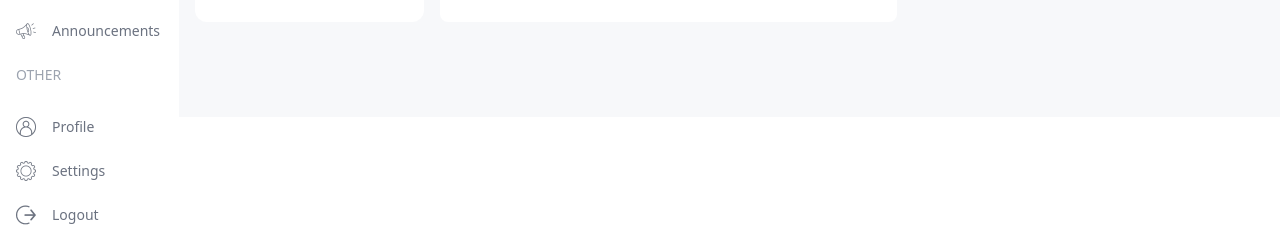
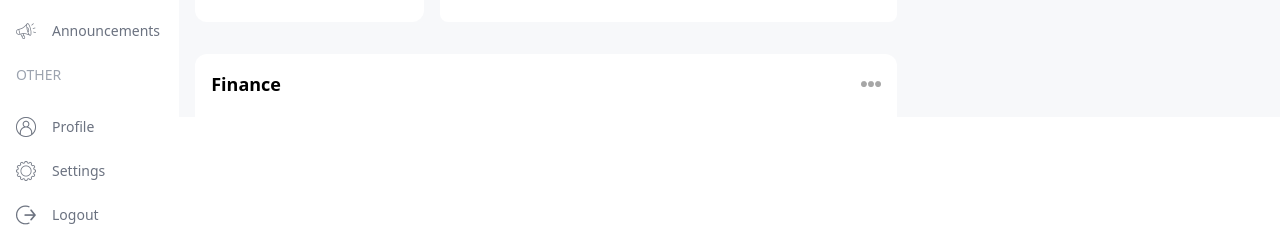
Before and after one commit to Bostudy26/SMD-UID, a Next.js app: page /admin in a window 1280 px wide. Shown: the part 683-910 px from the top of the page. Built offline with nearby package versions, Linux system fonts and the light colour scheme.

Commit message:
Feat: FinanceChart + react-calendar

```diff
--- a/package.json
+++ b/package.json
@@ -11,6 +11,7 @@
   "dependencies": {
     "next": "14.2.13",
     "react": "^18",
+    "react-calendar": "^5.0.0",
     "react-dom": "^18",
     "recharts": "^2.12.7"
   },
--- a/src/app/(dashboard)/admin/page.tsx
+++ b/src/app/(dashboard)/admin/page.tsx
@@ -1,6 +1,7 @@
 import CountChart from "@/components/CountChart";
 import UserCard from "@/components/UserCard";
 import AttendanceChart from "@/components/AttendanceChart";
+import FinanceChart from "@/components/FinanceChart";
 
 const AdminPage = () => {
   return (
@@ -28,7 +29,7 @@
         </div>
         {/* BOTTOM CHART */}
         <div className="w-full h-[500px]">
-
+          <FinanceChart />
         </div>
       </div>
       {/* RIGHT */}
--- /dev/null
+++ b/src/components/FinanceChart.tsx
@@ -0,0 +1,106 @@
+"use client"
+import Image from 'next/image'
+
+import { LineChart, Line, XAxis, YAxis, CartesianGrid, Tooltip, Legend, ResponsiveContainer } from 'recharts';
+
+const data = [
+    {
+      name: "Jan",
+      income: 4000,
+      expense: 2400,
+    },
+    {
+      name: "Feb",
+      income: 3000,
+      expense: 1398,
+    },
+    {
+      name: "Mar",
+      income: 2000,
+      expense: 9800,
+    },
+    {
+      name: "Apr",
+      income: 2780,
+      expense: 3908,
+    },
+    {
+      name: "May",
+      income: 1890,
+      expense: 4800,
+    },
+    {
+      name: "Jun",
+      income: 2390,
+      expense: 3800,
+    },
+    {
+      name: "Jul",
+      income: 3490,
+      expense: 4300,
+    },
+    {
+      name: "Aug",
+      income: 3490,
+      expense: 4300,
+    },
+    {
+      name: "Sep",
+      income: 3490,
+      expense: 4300,
+    },
+    {
+      name: "Oct",
+      income: 3490,
+      expense: 4300,
+    },
+    {
+      name: "Nov",
+      income: 3490,
+      expense: 4300,
+    },
+    {
+      name: "Dec",
+      income: 3490,
+      expense: 4300,
+    },
+  ];
+
+const FinanceChart = () => {
+  return (
+    <div className='bg-white rounded-xl w-full h-full p-4'>
+        <div className='flex justify-between items-center'>
+            <h1 className='text-lg font-semibold'>Finance</h1>
+            <Image
+                src="/moreDark.png"
+                alt='more'
+                width={20}
+                height={20}
+            />
+        </div>
+        <ResponsiveContainer width="100%" height="90%">
+        <LineChart
+          width={500}
+          height={300}
+          data={data}
+          margin={{
+            top: 5,
+            right: 30,
+            left: 20,
+            bottom: 5,
+          }}
+        >
+          <CartesianGrid strokeDasharray="3 3" stroke='#ddd' />
+          <XAxis dataKey="name" axisLine={false} tick={{fill:"#d1d6db"}} tickLine={false} tickMargin={10}/>
+          <YAxis axisLine={false} tick={{fill:"#d1d6db"}} tickLine={false} tickMargin={20}/>
+          <Tooltip />
+          <Legend  align='center' verticalAlign='top' wrapperStyle={{paddingTop:"10px", paddingBottom:"30px"}}/>
+          <Line type="monotone" dataKey="income" stroke="#8884d8" strokeWidth={5}/>
+          <Line type="monotone" dataKey="expense" stroke="#CFCEFF"strokeWidth={5} />
+        </LineChart>
+      </ResponsiveContainer>
+    </div>
+  )
+}
+
+export default FinanceChart
```
Also changed, not shown: 1 other file (tests, documents, lock files or other folders).
